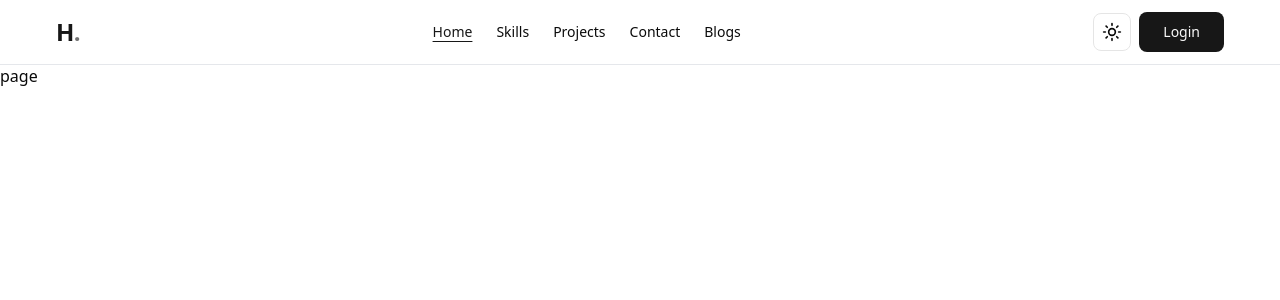
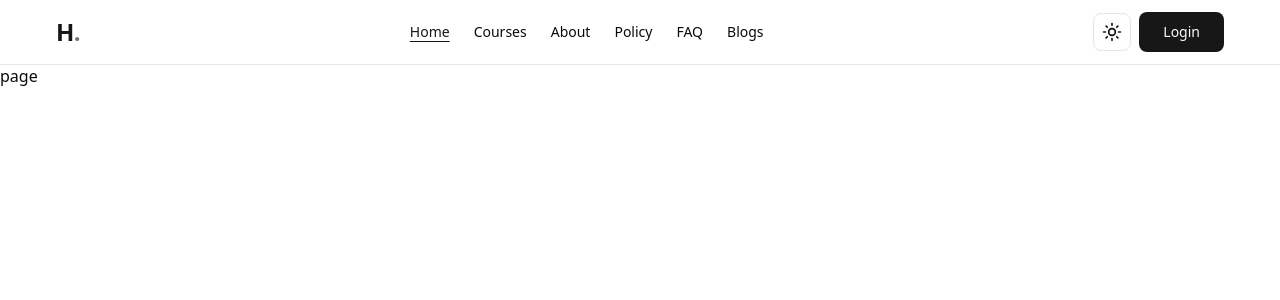
Before and after one commit to mhrhabibdev/lms-sunamit-frontend, a Next.js app: page / in a window 1280 px wide. Shown: the top 300 px of the page. Built offline with nearby package versions, Linux system fonts and the light colour scheme.

Commit message:
up:navber

```diff
--- a/src/components/modules/shared/Navber.tsx
+++ b/src/components/modules/shared/Navber.tsx
@@ -13,9 +13,10 @@ const Navbar = () => {
 
   const navItems = [
     { href: "/", label: "Home" },
-    { href: "/skills", label: "Skills" },
-    { href: "/projects", label: "Projects" },
-    { href: "/contact", label: "Contact" },
+    { href: "/courses", label: "Courses" },
+    { href: "/about", label: "About" },
+    { href: "/policy", label: "Policy" },
+    { href: "/faq", label: "FAQ" },
     { href: "/blogs", label: "Blogs" }
   ];
 
```
